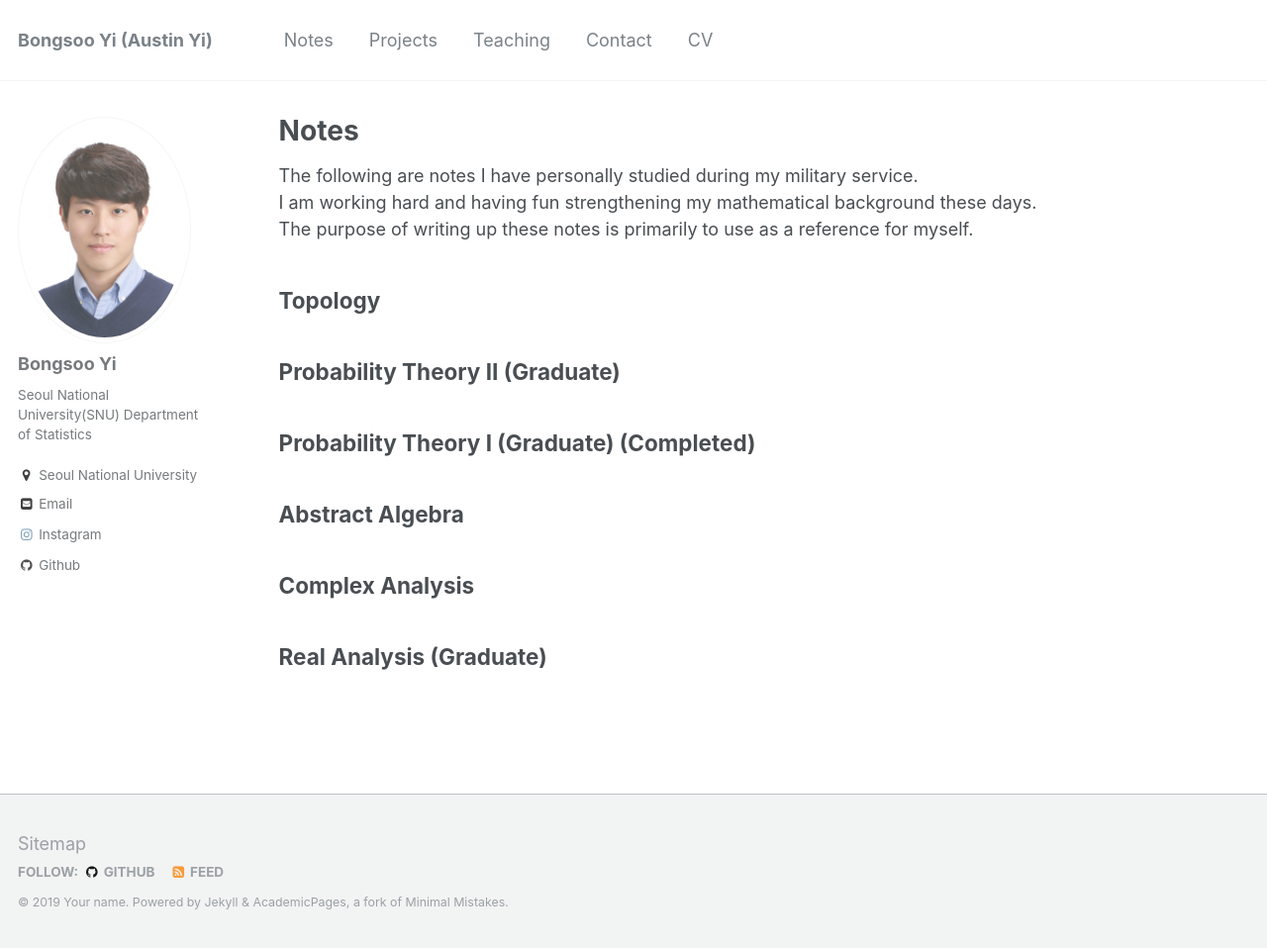
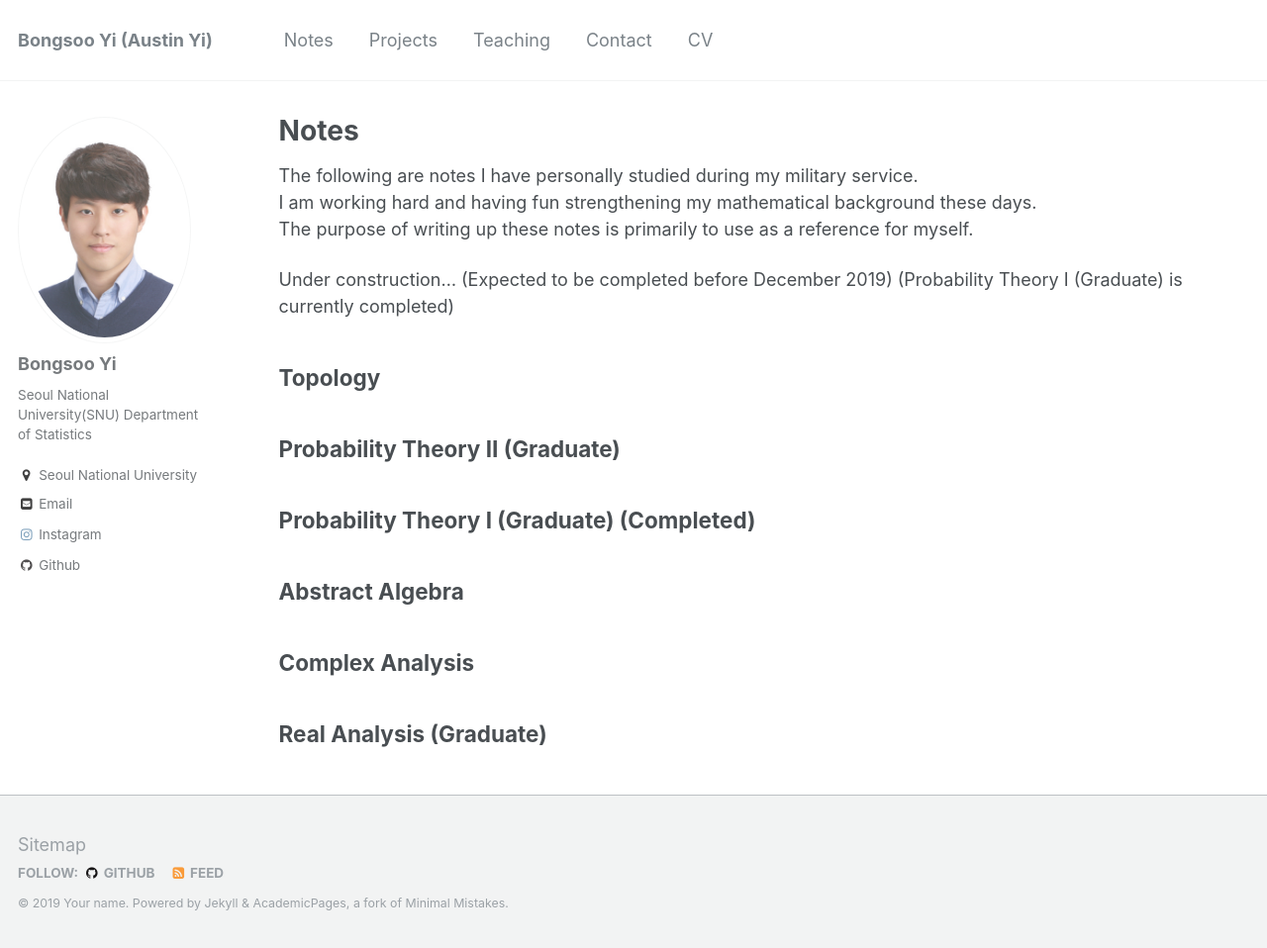
Before and after one commit to austinyi/austinyi.github.io, a Jekyll site: the page built from _pages/publications.md, in a window 1280 px wide and 958 px high. Shown: the whole window at 99% size. Built offline with Jekyll 4.4.1, drawn with Linux system fonts in a browser that asks for light colours.

Commit message:
Update publications.md

```diff
--- a/_pages/publications.md
+++ b/_pages/publications.md
@@ -9,6 +9,10 @@ The following are notes I have personally studied during my military service.
 I am working hard and having fun strengthening my mathematical background these days.
 The purpose of writing up these notes is primarily to use as a reference for myself.
 
+Under construction…
+(Expected to be completed before December 2019)
+(Probability Theory Ⅰ (Graduate) is currently completed)
+
 {% if author.googlescholar %}
   You can also find my articles on <u><a href="{{author.googlescholar}}">my Google Scholar profile</a>.</u>
 {% endif %}
```
